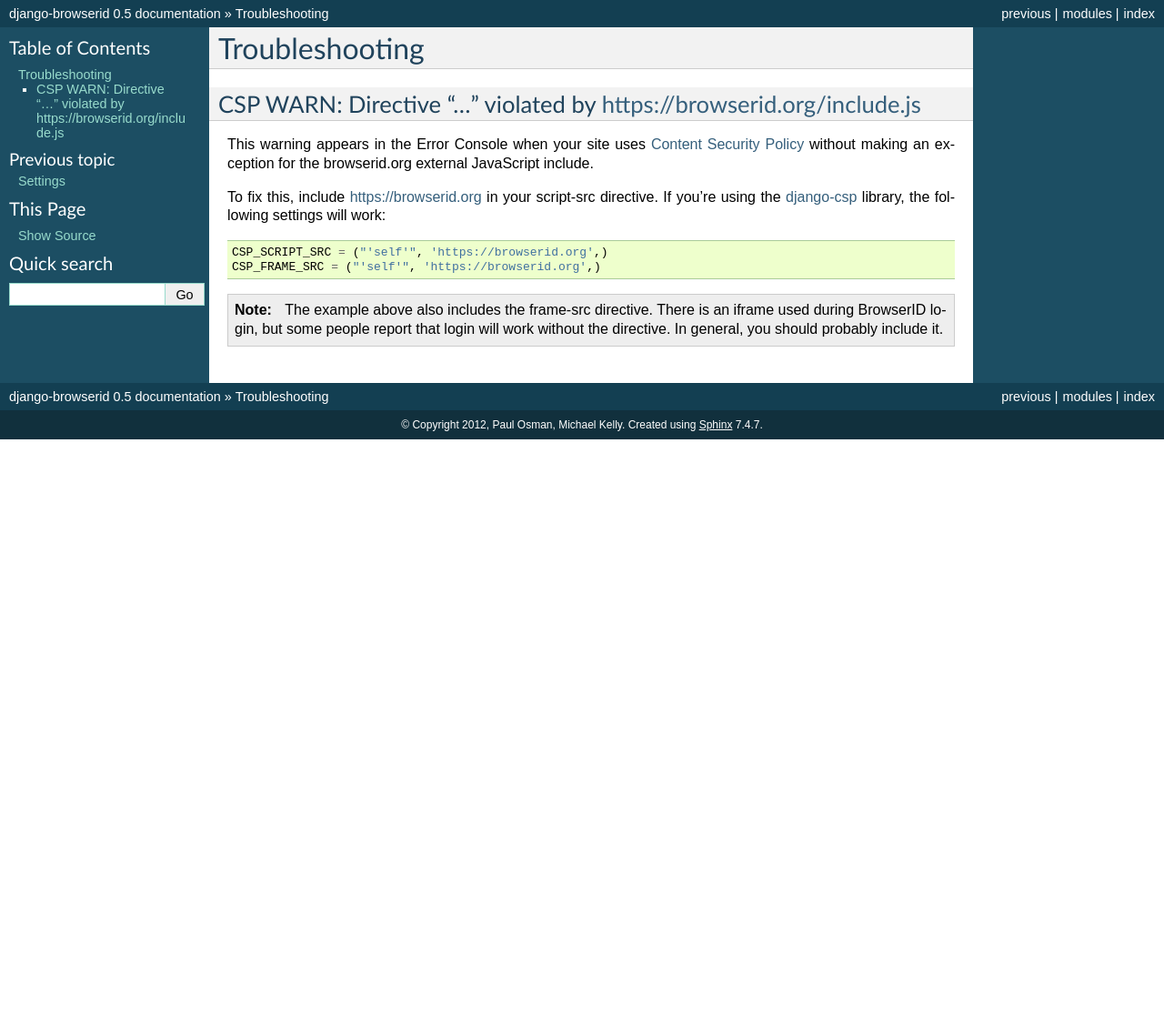
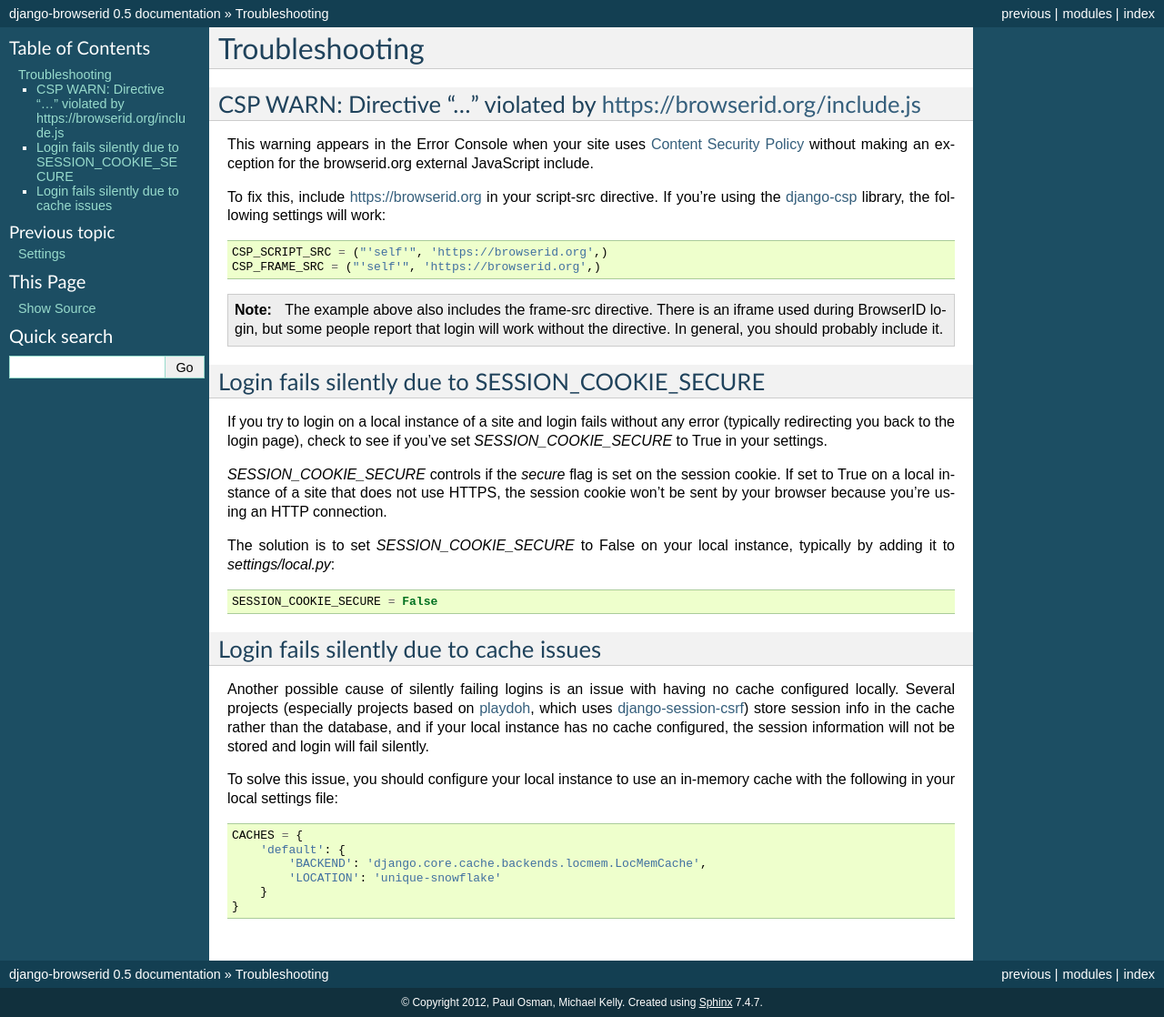
Before and after one commit to mozilla/django-browserid, a Sphinx documentation site: the page built from docs/details/troubleshooting.rst, in a window 1280 px wide. Shown: the whole page at 91% size. Built offline with Sphinx 7.4.7, drawn with Linux system fonts in a browser that asks for light colours; before the commit the page ends 900 px from its top, so only the background shows below that.

Commit message:
Fix #68: Add more info to troubleshooting.
Adds two common problems with login failures to the
troubleshooting section of the docs.

```diff
--- a/docs/details/troubleshooting.rst
+++ b/docs/details/troubleshooting.rst
@@ -20,3 +20,44 @@ you're using the `django-csp`_ library, the following settings will work::
 
 .. _Content Security Policy: https://developer.mozilla.org/en/Security/CSP
 .. _django-csp: https://github.com/mozilla/django-csp
+
+
+Login fails silently due to SESSION_COOKIE_SECURE
+-------------------------------------------------
+
+If you try to login on a local instance of a site and login fails without any
+error (typically redirecting you back to the login page), check to see if you've
+set `SESSION_COOKIE_SECURE` to True in your settings.
+
+`SESSION_COOKIE_SECURE` controls if the `secure` flag is set on the session
+cookie. If set to True on a local instance of a site that does not use HTTPS,
+the session cookie won't be sent by your browser because you're using an HTTP
+connection.
+
+The solution is to set `SESSION_COOKIE_SECURE` to False on your local instance,
+typically by adding it to `settings/local.py`::
+
+    SESSION_COOKIE_SECURE = False
+
+
+Login fails silently due to cache issues
+----------------------------------------
+
+Another possible cause of silently failing logins is an issue with having no
+cache configured locally. Several projects (especially projects based on
+playdoh_, which uses `django-session-csrf`_) store session info in the cache
+rather than the database, and if your local instance has no cache configured,
+the session information will not be stored and login will fail silently.
+
+To solve this issue, you should configure your local instance to use an
+in-memory cache with the following in your local settings file::
+
+    CACHES = {
+        'default': {
+            'BACKEND': 'django.core.cache.backends.locmem.LocMemCache',
+            'LOCATION': 'unique-snowflake'
+        }
+    }
+
+.. _playdoh: https://github.com/mozilla/playdoh
+.. _django-session-csrf: https://github.com/mozilla/django-session-csrf
```
